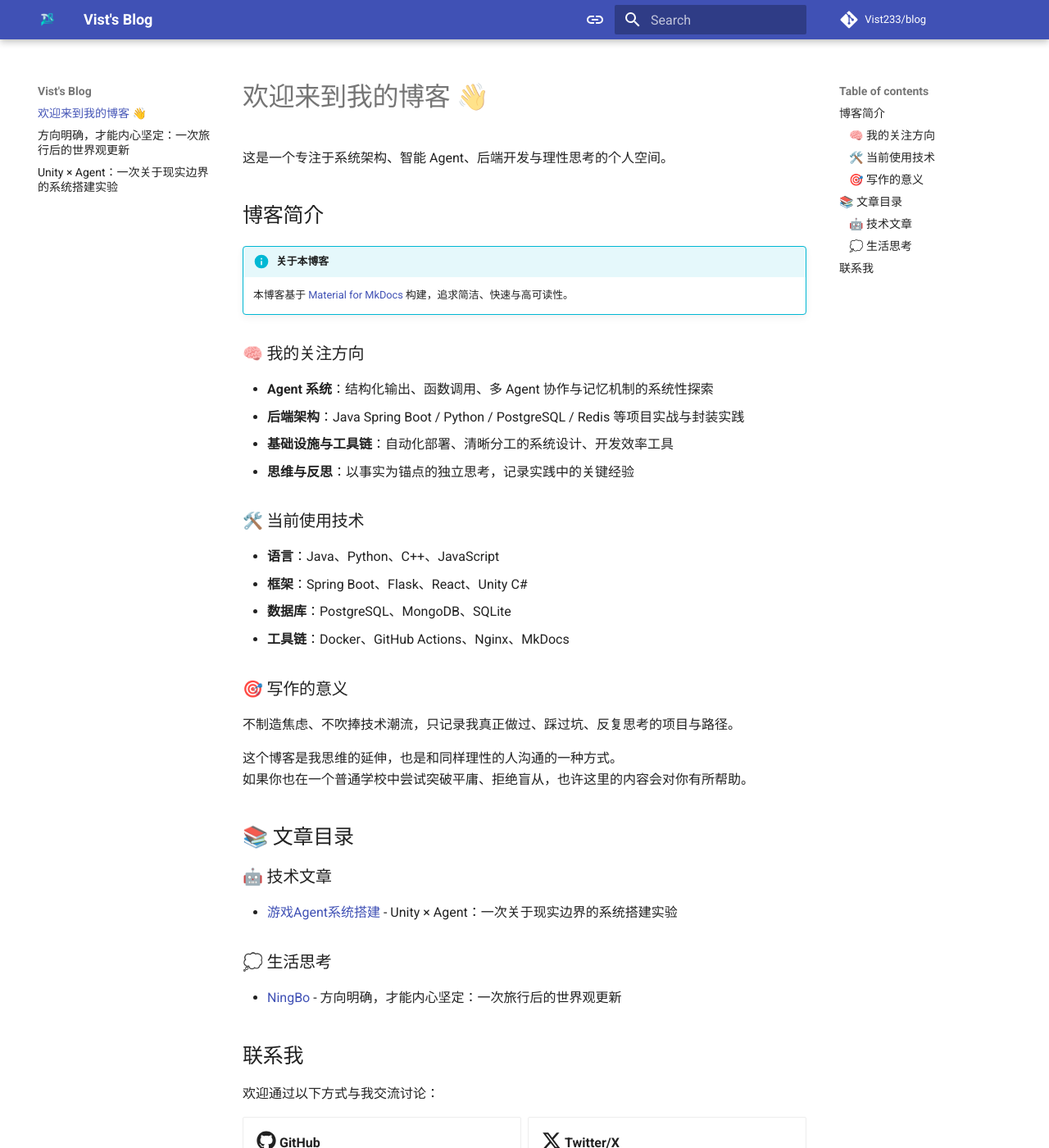
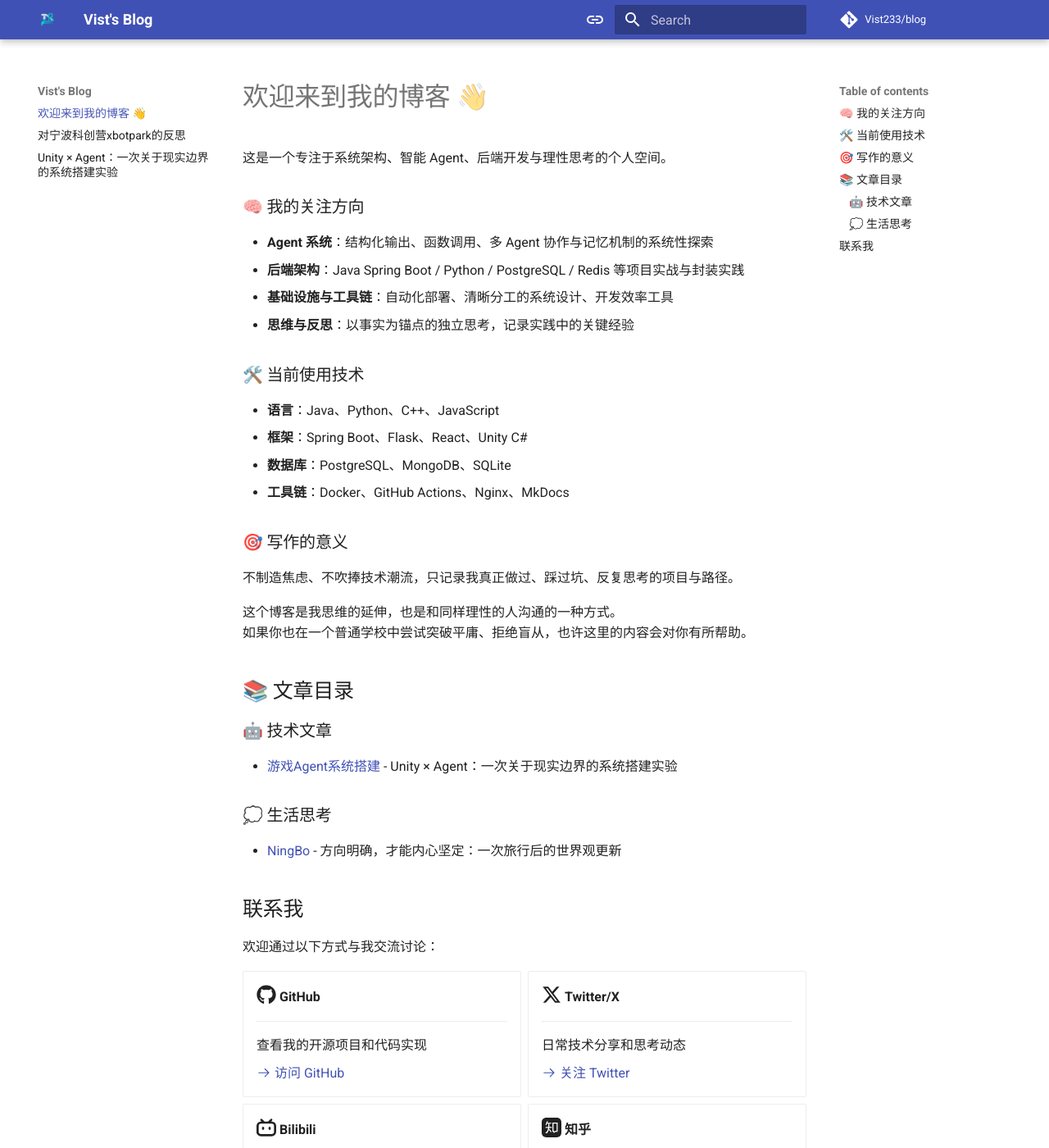
Before and after one commit to Vist233/blog, an MkDocs documentation site: the page built from docs/index.md, in a window 1280 px wide and 1400 px high. Shown: the whole window at 82% size. Built offline with MkDocs 1.6.1 and Material for MkDocs 9.7.7, drawn with Linux system fonts in a browser that asks for light colours; comment, search, counter and statistics services are not loaded; some of the changed text lies outside the part shown.

Commit message:
paper update

```diff
--- a/docs/NingBo.md
+++ b/docs/NingBo.md
@@ -1,7 +1,7 @@
 ---
 date: 2025-06-29
 ---
-# 方向明确，才能内心坚定：一次旅行后的世界观更新
+# 对宁波科创营xbotpark的反思
 
 我们终将被塑造，而方向决定我们成为谁。
 不是别人的期待、名校的光环、老师的标准、父母的安排，而是“你”——
--- a/docs/index.md
+++ b/docs/index.md
@@ -1,11 +1,6 @@
 # 欢迎来到我的博客 👋
 
 这是一个专注于系统架构、智能 Agent、后端开发与理性思考的个人空间。
-
-## 博客简介
-
-!!! info "关于本博客"
-    本博客基于 [Material for MkDocs](https://squidfunk.github.io/mkdocs-material/) 构建，追求简洁、快速与高可读性。
 
 ### 🧠 我的关注方向
 
```
Also changed, not shown: docs/UnityGame.md (renamed from docs/游戏Agent系统搭建.md).
